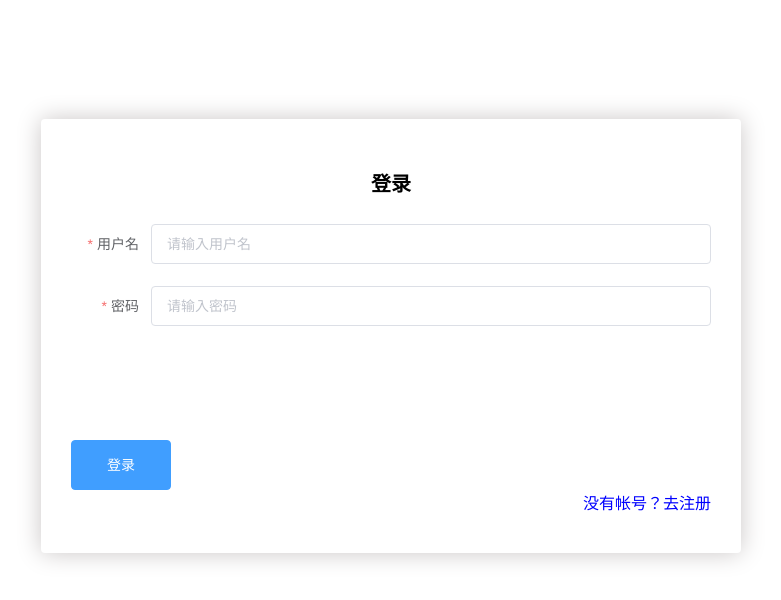
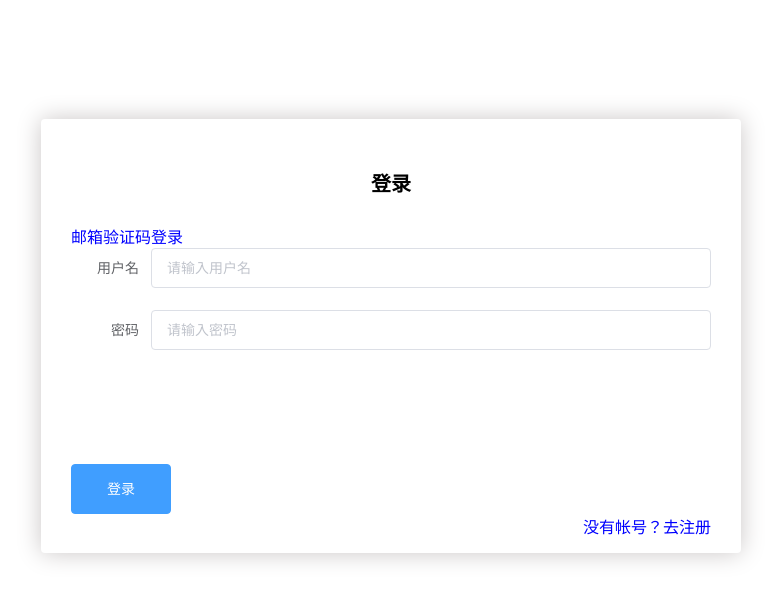
Before and after one commit to Lreverse/lvyou-vue, a Vue app: page /#/login in a window 1280 px wide. Shown: the top 600 px of the page, without its empty margins (249-1030 px from the left). Built offline with nearby package versions, Linux system fonts and the light colour scheme.

Commit message:
email login

```diff
--- a/src/components/Login.vue
+++ b/src/components/Login.vue
@@ -3,7 +3,9 @@
     <div class="sign-box">
       <el-form ref="form" :model="form" :rules="rules" label-width="80px">
         <h3 class="title">登录</h3>
-        <el-form-item label="用户名" prop="username" size="large">
+        <a href="javascript:;" @click="switchType">{{ text }}</a>
+        <div v-if="type === 'username'">
+        <el-form-item label="用户名" prop="username" size="large" >
           <el-input v-model="form.username" placeholder="请输入用户名"></el-input>
         </el-form-item>
         <el-form-item label="密码" prop="password" size="large">
@@ -13,9 +15,24 @@
               placeholder="请输入密码"
           ></el-input>
         </el-form-item>
+        </div>
+        <div v-if="type === 'email'">
+            <el-form-item label="邮箱地址"  size="large" >
+          <el-input v-model="form.email" placeholder="邮箱"></el-input>
+        </el-form-item>
+        <el-form-item label="验证码"  size="large">
+          <el-input
+              v-model="form.verifyCode"
 
+              placeholder="请输入验证码"
+          >
+
+        </el-input>
+         <el-button>qq</el-button>
+        </el-form-item>
+        </div>
         <div class="login_btn_part">
-          <div ><el-button type="primary" class="btn" @click="login">登录</el-button></div>
+          <div><el-button type="primary" class="btn" @click="login">登录</el-button></div>
           <div class="txt-r">
             <router-link to="/register">没有帐号？去注册</router-link>
           </div>
@@ -32,26 +49,39 @@ export default {
   name: 'Login',
   data () {
     return {
+        type : 'username',
+        text: '邮箱验证码登录',
         form : {
         username : '',
         password : '',
-      },
-      rules : {
-        username : {
-          required : true,
-          message : "请输入用户名",
-          trigger : ['change']
-        },
-        password : {
-          required : true,
-          message : "长度至少为2位",
-          min : 2,
-          trigger : ['change']
-        }
+      }
+    //   rules : {
+    //     username : {
+    //       required : true,
+    //       message : "请输入用户名",
+    //       trigger : ['change']
+    //     },
+    //     password : {
+    //       required : true,
+    //       message : "长度至少为2位",
+    //       min : 2,
+    //       trigger : ['change']
+    //     }
 
 
-      }
 
+
+    }
+  },
+  methods :{
+    switchType(){
+        if(this.type === 'username'){
+            this.text = "用户名密码登录"
+            this.type = 'email'
+        }else{
+            this.text = "邮箱验证码登录"
+            this.type = 'username'
+        }
     }
   }
 }
--- a/src/components/Register.vue
+++ b/src/components/Register.vue
@@ -23,7 +23,7 @@
           <div class="btn_part">
             <div><el-button type="primary" class="btn" @click="register">注册</el-button></div>
             <div class="txt-r">
-              <router-link to="/user/login">已有帐号？去登录</router-link>
+              <router-link to="/login">已有帐号？去登录</router-link>
             </div>
           </div>
 
```
